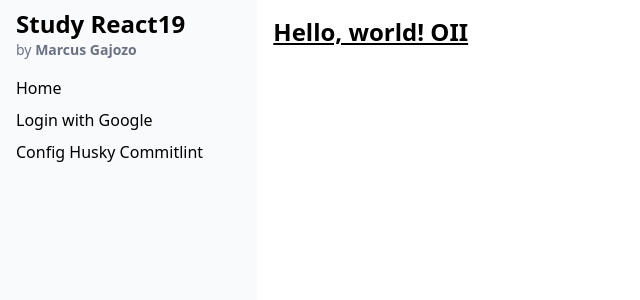
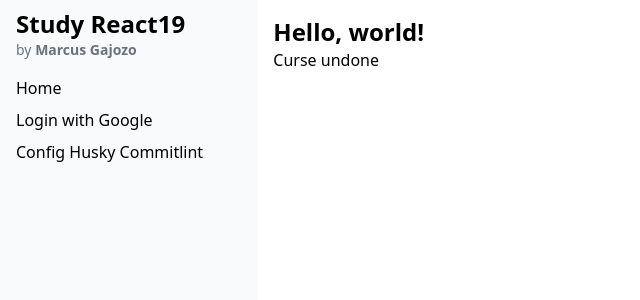
Before and after one commit to marcusgajozo/react19, a React (Vite) app: page / in a window 1280 px wide. Shown: the top 300 px of the page, without its empty margins (0-640 px from the left). Built offline with nearby package versions, Linux system fonts and the light colour scheme.

Commit message:
feat(home): adjust home page

```diff
--- a/src/pages/Home/Home.tsx
+++ b/src/pages/Home/Home.tsx
@@ -1,7 +1,8 @@
 export const Home = () => {
   return (
     <>
-      <h1 className="text-2xl font-bold underline">Hello, world! OII</h1>
+      <h1 className="text-2xl font-bold">Hello, world!</h1>
+      <p>Curse undone</p>
     </>
   );
 };
```
